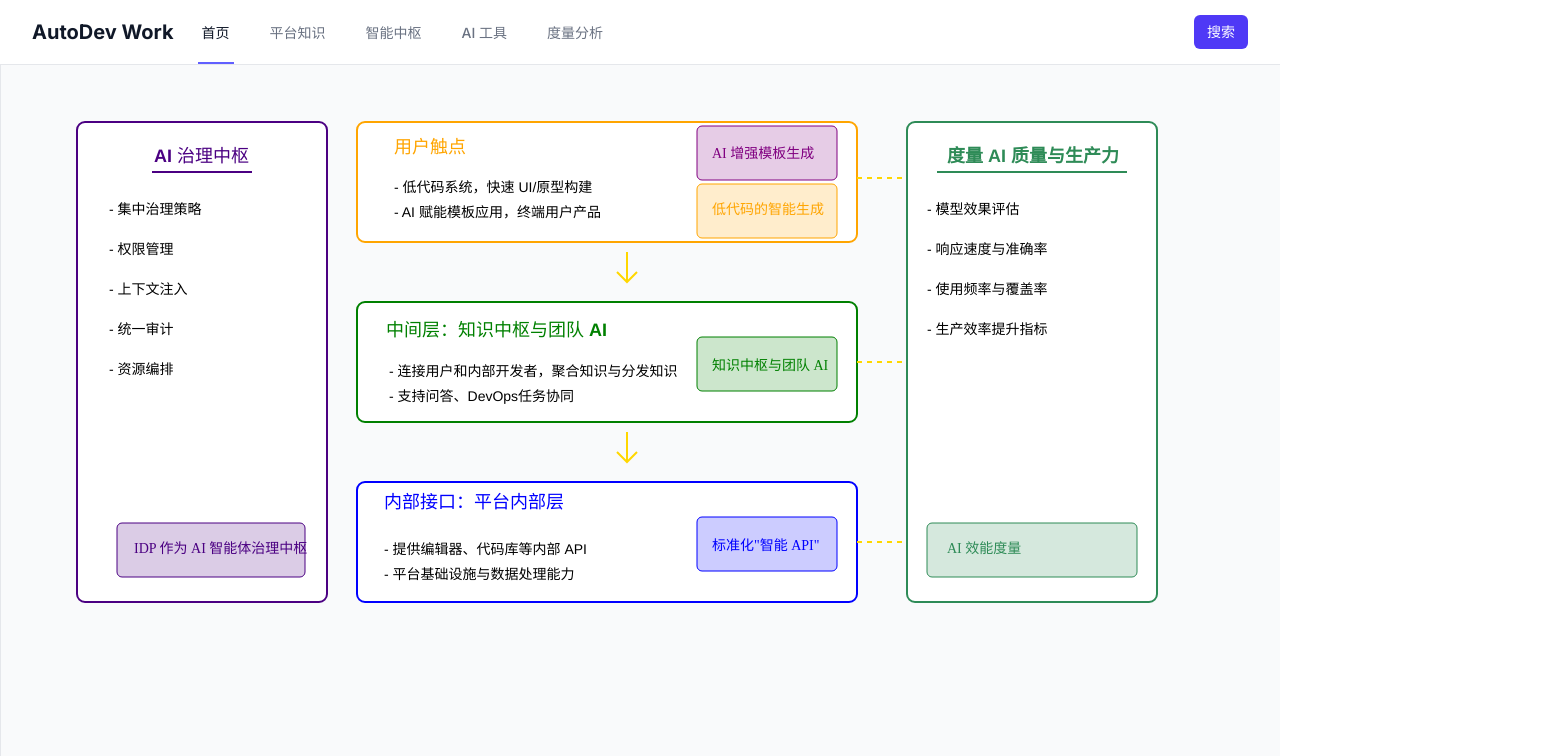
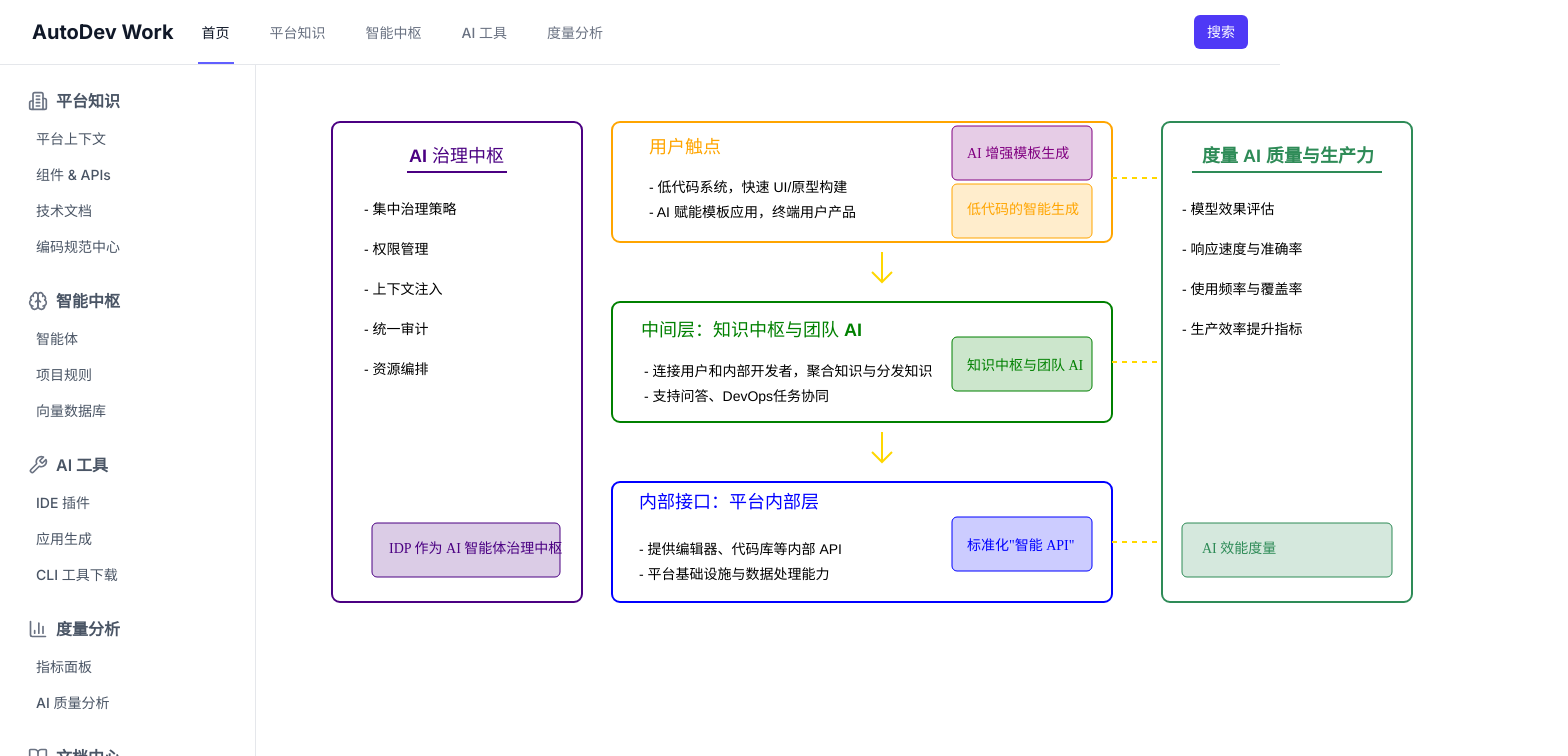
Before and after one commit to unit-mesh/autodev-workbench, a Next.js app: page / in a window 1280 px wide. Shown: the top 756 px of the page, 1568 px wide, since content can reach past the window. Built offline with nearby package versions, Linux system fonts and the light colour scheme.

Commit message:
fix: 修复布局样式，调整背景颜色和侧边导航结构

```diff
--- a/src/app/layout.tsx
+++ b/src/app/layout.tsx
@@ -19,10 +19,12 @@ export default function RootLayout({
   return (
     <html lang="zh">
       <body className={inter.className}>
-        <div className="min-h-screen bg-gray-50">
+        <div className="min-h-screen bg-white flex flex-col">
           <TopNavigation />
-          <div className="flex">
-            <SideNavigation />
+          <div className="flex flex-1">
+            <div className="w-64 shrink-0 border-r border-gray-200">
+              <SideNavigation />
+            </div>
             <main className="flex-1 p-6">
               {children}
             </main>
```
